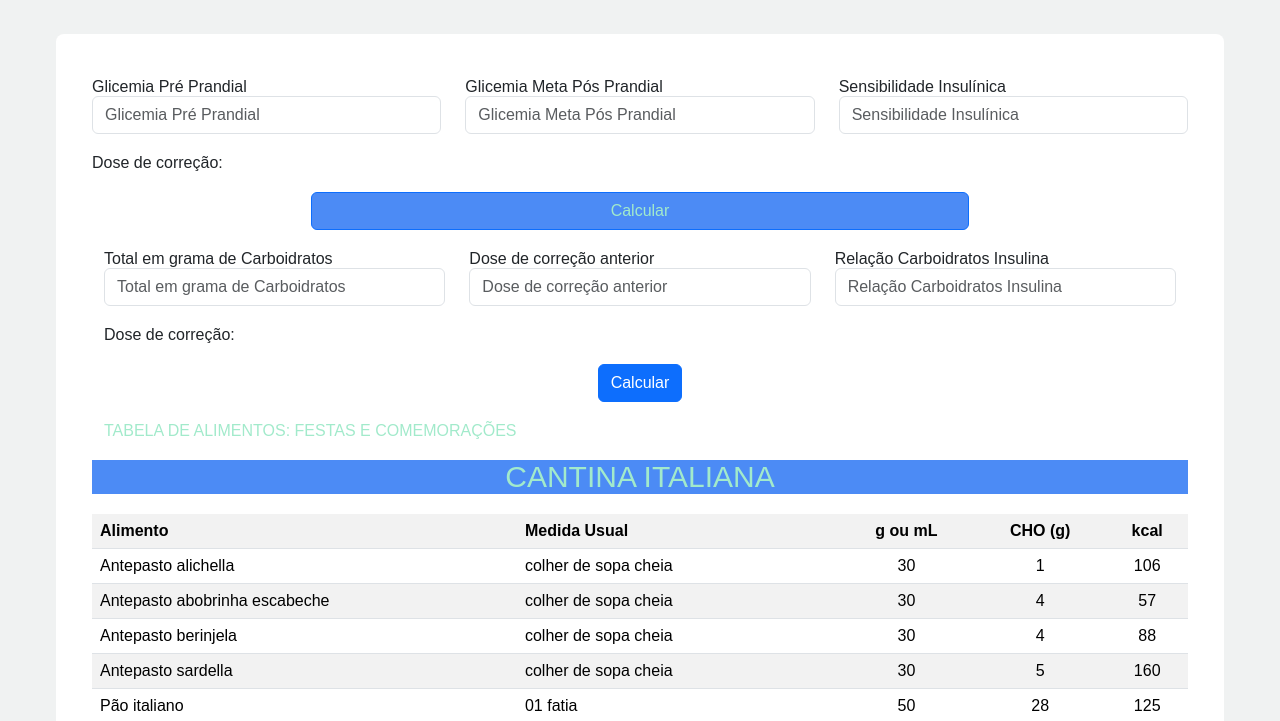
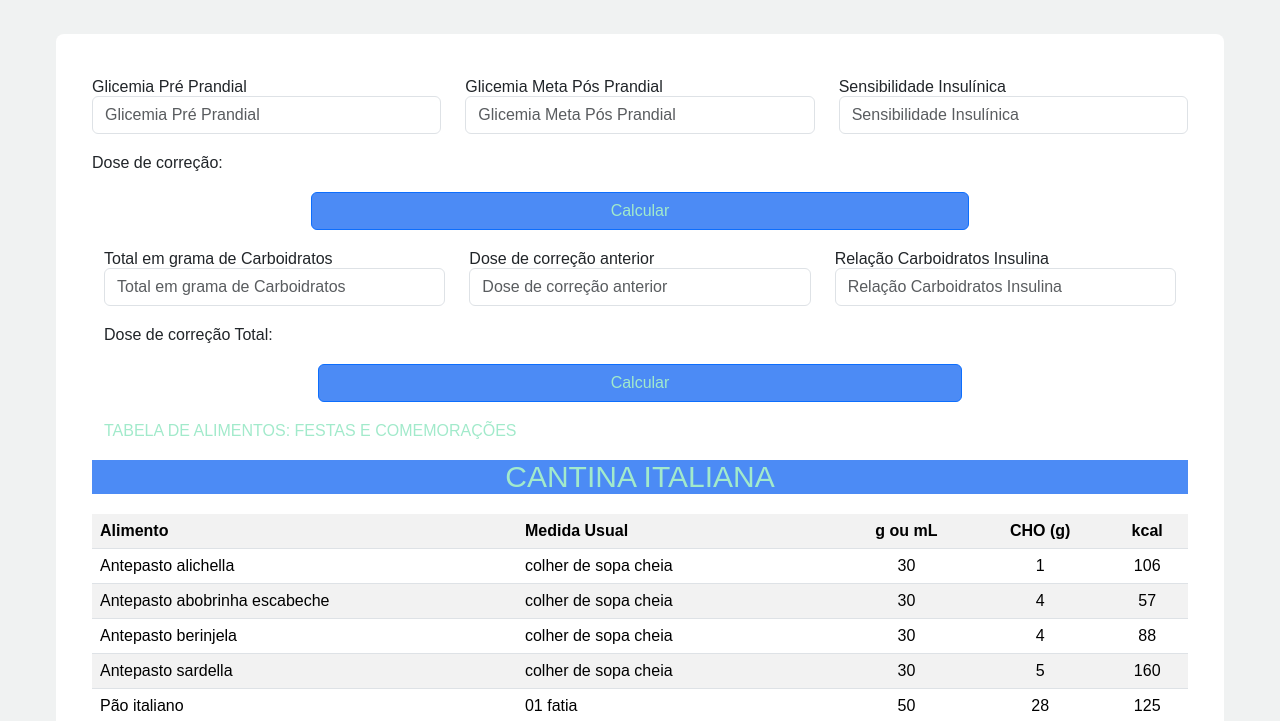
Before and after one commit to ICEI-PUC-Minas-PCO-SI/pco-si-2023-2-p1-tiaw-t1-g4-mellitus, a plain HTML site: page src/pages/calculo_glicemia.html in a window 1280 px wide. Shown: the part 78-799 px from the top of the page. Drawn offline with nearby package versions, Linux system fonts and the light colour scheme.

Commit message:
Css correção

```diff
--- a/src/pages/calculo_glicemia.html
+++ b/src/pages/calculo_glicemia.html
@@ -142,7 +142,7 @@
                       </div>
                   </div>
                   <div class="row">
-                      <label>Dose de correção: <span id="correto2"></span></label>
+                      <label>Dose de correção Total: <span id="correto2"></span></label>
                   </div>
                   <div class="row text-center">
                       <div class="col">
--- a/src/pages/styleCG.css
+++ b/src/pages/styleCG.css
@@ -15,6 +15,11 @@
     background-color: #4C8BF5;
     color: #A2EACB;
 }
+#calculo2 {
+    width: 60%;
+    background-color: #4C8BF5;
+    color: #A2EACB;
+}
 
 #cabecalho_alimentos {
     color: #A2EACB;
```
